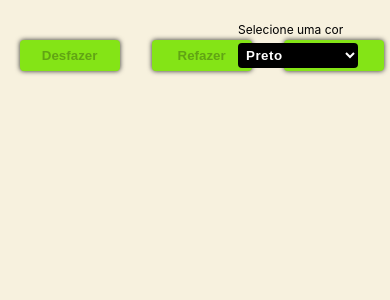
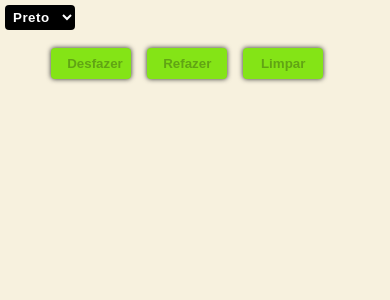
Before and after one commit to marcosegantine/pixel-creator, a React (Vite) app: page / in a window 390 px wide. Shown: the top 300 px of the page. Built offline with nearby package versions, Linux system fonts and the light colour scheme.

Commit message:
adjustments at responsive

```diff
--- a/src/App.css
+++ b/src/App.css
@@ -1,13 +1,12 @@
-:root {
-
+*{
+  margin: 0;
+  padding: 0;
 }
-
-.container {
+.pixels-container {
   box-sizing: border-box;
-  width: 99.3vw;
-  height: 98.7vh;
+  width: 96vw;
+  height: 96vh;
   background-color: rgb(247, 241, 222);
-  overflow: hidden;
 }
 
 .dot{
@@ -18,16 +17,13 @@
 }
 
 #colorSelector {
-    position: absolute;
-    right: 2rem;
-    top: 1rem;
-    width: 120px;
+  position: absolute;
+  right: 2rem;
+  top: 0.5rem;
+  width: 120px;
+  font-size: 0.75rem;
+  color: black;
 }
-
-#colorSelector label {
-font-size: 0.75rem;
-color: black;
-  }
 
 #colorSelector select {
   width: 100%;
@@ -45,13 +41,13 @@ color: black;
   display: flex;
   justify-content: center;
   gap: 2rem;
-  padding-top: 2rem;
+  padding-top: 1rem;
 }
 
 
 button {
   cursor: pointer;
-  min-width: 100px;
+  width: 100px;
   padding: 0.5rem 1rem;
   border-radius: 4px;
   background-color: rgba(132, 228, 22, 1);
@@ -64,3 +60,39 @@ button {
 button:hover{
   background-color: rgb(171, 231, 103);
 }
+
+
+@media (max-width: 768px) {
+  #commands-container{
+    display: flex;
+    gap: 2px;
+
+  }
+
+  #btns{
+    gap: 1rem;
+  }
+  #colorSelector{
+    order: 2;
+    width: 140px;
+  }
+}
+
+@media (max-width: 520px){
+  #commands-container{
+    flex-direction: column;
+  }
+  #colorSelector{
+    position: initial;
+    order: 0;
+    width: 70px;
+    margin: 5px 0 0 5px;
+
+  }
+  #colorSelector label{
+    display: none;
+  }
+  button{
+    width: 80px;
+  }
+}
--- a/src/App.jsx
+++ b/src/App.jsx
@@ -46,6 +46,8 @@ const App = () => {
 
   return (
     <>
+    <div id='commands-container'>
+
       <form id="colorSelector">
         <label htmlFor="color">Selecione uma cor</label>
         <select
@@ -75,7 +77,7 @@ const App = () => {
         </select>
       </form>
 
-      <div className="container" onClick={handleClick}>
+      <div className="pixels-container" onClick={handleClick}>
         <form id="btns">
           <button
             type="button"
@@ -101,6 +103,8 @@ const App = () => {
             Limpar
           </button>
         </form>
+    </div>
+
 
         {createDot.map((item, index) => (
           <span
```
